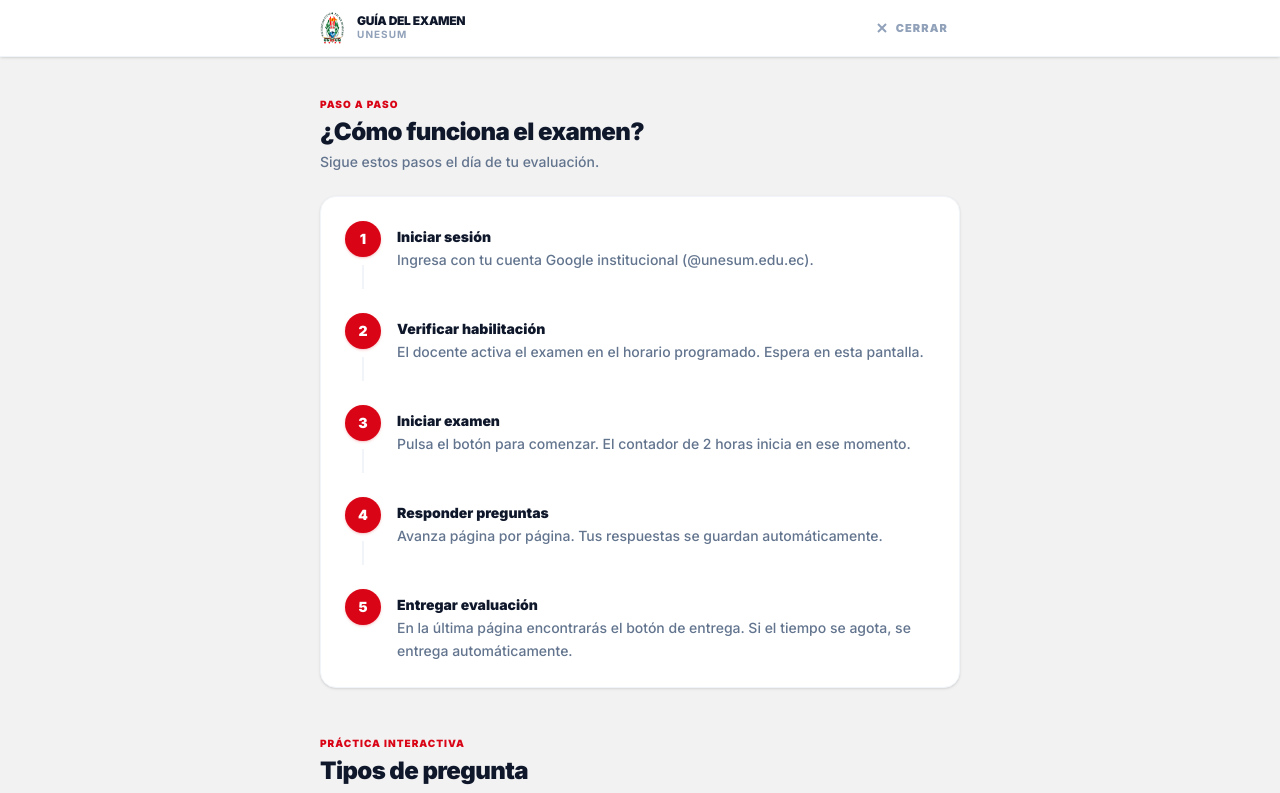
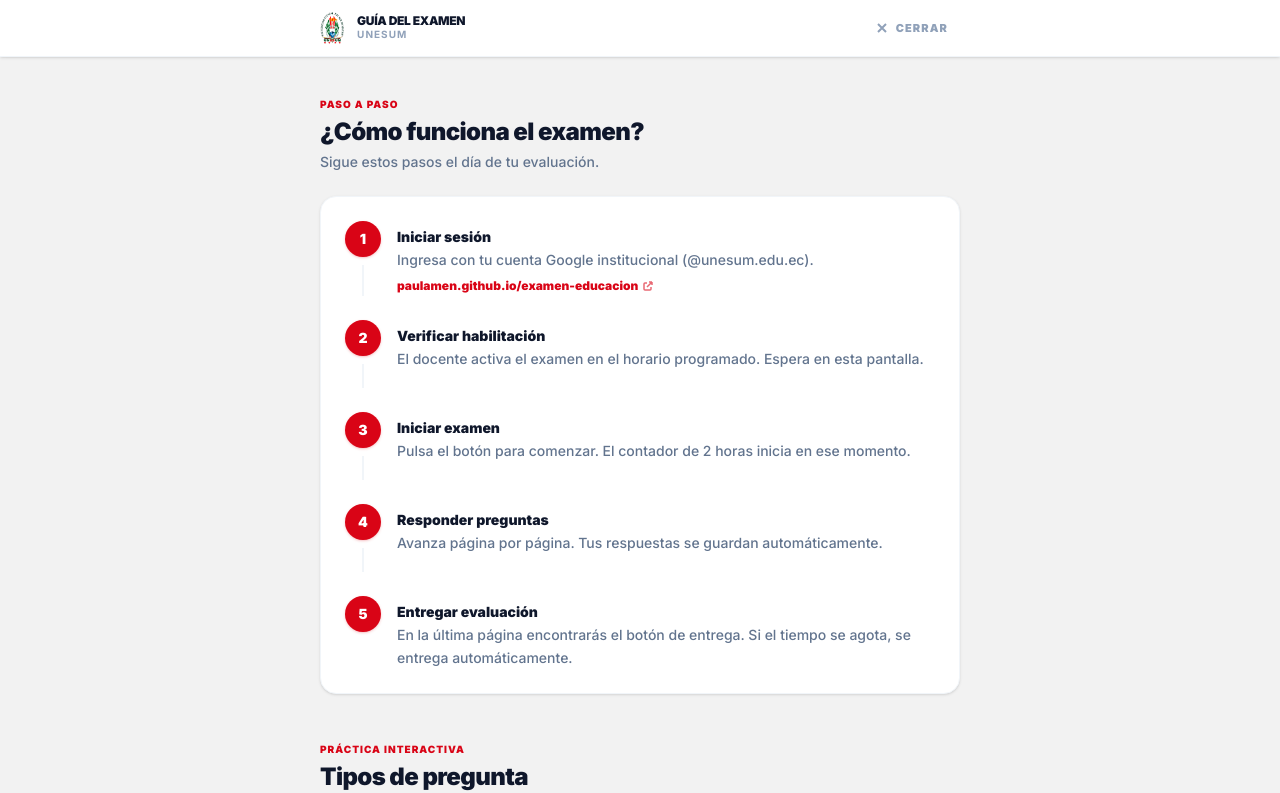
Before and after one commit to PaulAmen/examen-educacion, a SvelteKit app: page /guia in a window 1280 px wide. Shown: the top 793 px of the page. Built offline with nearby package versions, Linux system fonts and the light colour scheme; no server answers.

Commit message:
feat: agrega enlace institucional en el primer paso de la guía de examen
- Se añade un enlace externo al sitio institucional en el primer paso de la guía interactiva de examen.
- El enlace se muestra solo si está definido y abre en una nueva pestaña para facilitar el acceso.

```diff
--- a/src/routes/guia/+page.svelte
+++ b/src/routes/guia/+page.svelte
@@ -75,7 +75,7 @@
   }
 
   const pasos = [
-    { num: 1, label: 'Iniciar sesión', desc: 'Ingresa con tu cuenta Google institucional (@unesum.edu.ec).' },
+    { num: 1, label: 'Iniciar sesión', desc: 'Ingresa con tu cuenta Google institucional (@unesum.edu.ec).', url: 'https://paulamen.github.io/examen-educacion' },
     { num: 2, label: 'Verificar habilitación', desc: 'El docente activa el examen en el horario programado. Espera en esta pantalla.' },
     { num: 3, label: 'Iniciar examen', desc: 'Pulsa el botón para comenzar. El contador de 2 horas inicia en ese momento.' },
     { num: 4, label: 'Responder preguntas', desc: 'Avanza página por página. Tus respuestas se guardan automáticamente.' },
@@ -135,6 +135,12 @@
             <div class="pt-1.5">
               <p class="text-sm font-black text-slate-900">{paso.label}</p>
               <p class="text-sm text-slate-500 font-medium mt-0.5 leading-relaxed">{paso.desc}</p>
+              {#if paso.url}
+                <a href={paso.url} target="_blank" rel="noopener" class="inline-flex items-center gap-1 text-xs font-black text-brand-red hover:underline mt-1">
+                  {paso.url.replace('https://', '')}
+                  <svg class="w-3 h-3 opacity-60" fill="none" viewBox="0 0 24 24" stroke="currentColor" stroke-width="3"><path d="M10 6H6a2 2 0 00-2 2v10a2 2 0 002 2h10a2 2 0 002-2v-4M14 4h6m0 0v6m0-6L10 14"/></svg>
+                </a>
+              {/if}
             </div>
           </div>
         {/each}
```
